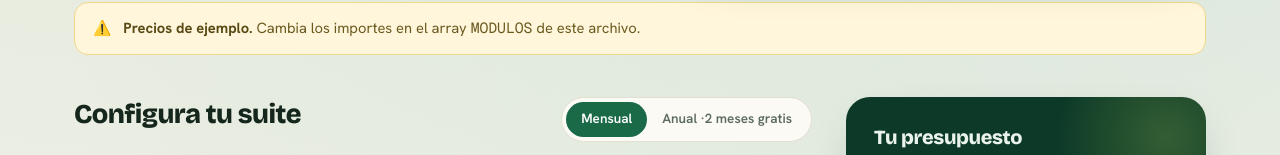
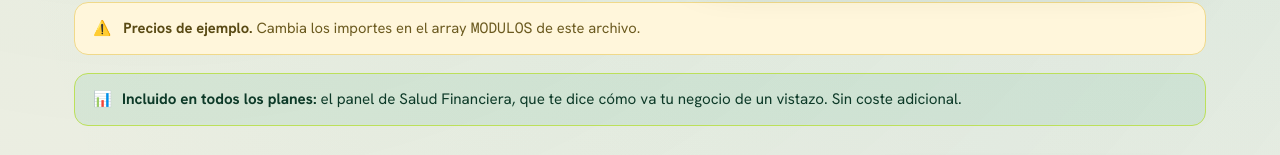
Before and after one commit to smayov/tgh-roadmap, a Next.js app: page /catalogo in a window 1280 px wide. Shown: the part 555-710 px from the top of the page. Built offline with nearby package versions, Linux system fonts and the light colour scheme.

Commit message:
Añadido salud financiera y facturación PRO

```diff
--- a/app/catalogo/page.jsx
+++ b/app/catalogo/page.jsx
@@ -238,7 +238,10 @@ export default function CatalogoPage() {
           <span>⚠️</span>
           <div><b>Precios de ejemplo.</b> Cambia los importes en el array <code>MODULOS</code> de este archivo.</div>
         </div>
-
+<div style={{ display:'flex', alignItems:'center', gap:'10px', margin:'18px 0 0', background:'rgba(46,158,107,.10)', border:'1px solid #BCE05A', borderRadius:'14px', padding:'14px 18px', color:'#0D3A28', fontSize:'.95rem' }}>
+          <span>📊</span>
+          <div><b>Incluido en todos los planes:</b> el panel de Salud Financiera, que te dice cómo va tu negocio de un vistazo. Sin coste adicional.</div>
+        </div>
         <section className="config" id="config">
           <div>
             <div className="section-title">
```
